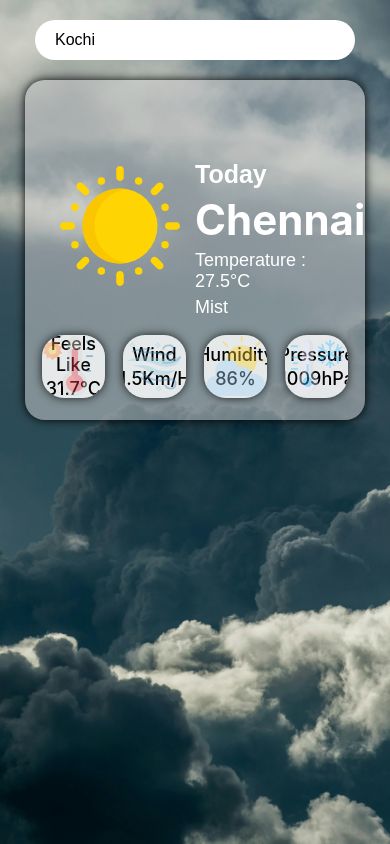
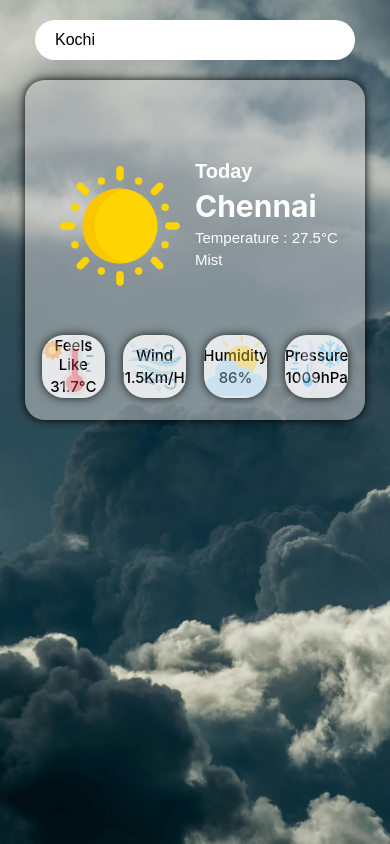
Before and after one commit to libin-98/weatherpulse, a React (Create React App) app: page / in a window 390 px wide. Built offline with nearby package versions, Linux system fonts and the light colour scheme.

Commit message:
weather pilse responsive 2

```diff
--- a/src/App.css
+++ b/src/App.css
@@ -111,18 +111,18 @@
                 gap: 5px;
                 padding-top: 60px;
                 .today{
-                    font-size: 25px;
+                    font-size: clamp(1.25rem, 1.0739rem + 0.5634vw, 1.75rem);;
                     font-weight: 600;
                     font-family: 'Poppins', sans-serif;
                 }
                 .main-weather{
-                    font-size :18px;
+                    font-size: clamp(0.9375rem, 0.7835rem + 0.493vw, 1.375rem);
                     font-weight: 500;
                     font-family: 'Poppins', sans-serif;
                 }
                 .city-name {
                     color: white;
-                    font-size: 42px;
+                    font-size: clamp(1.875rem, 1.4349rem + 1.4085vw, 3.125rem);
                     font-weight: 700;
                     margin: 0;
                     text-transform: capitalize;
@@ -152,7 +152,7 @@
                     /* height: 130px; */
                     border-radius: 35%;
                     color: black;
-                    font-size: 18px;
+                    font-size: clamp(0.9375rem, 0.7835rem + 0.493vw, 1.375rem);
                     font-weight: 500;
                     /* background : rgba(211,211, 211, 1); */
                     text-align: center;
```
